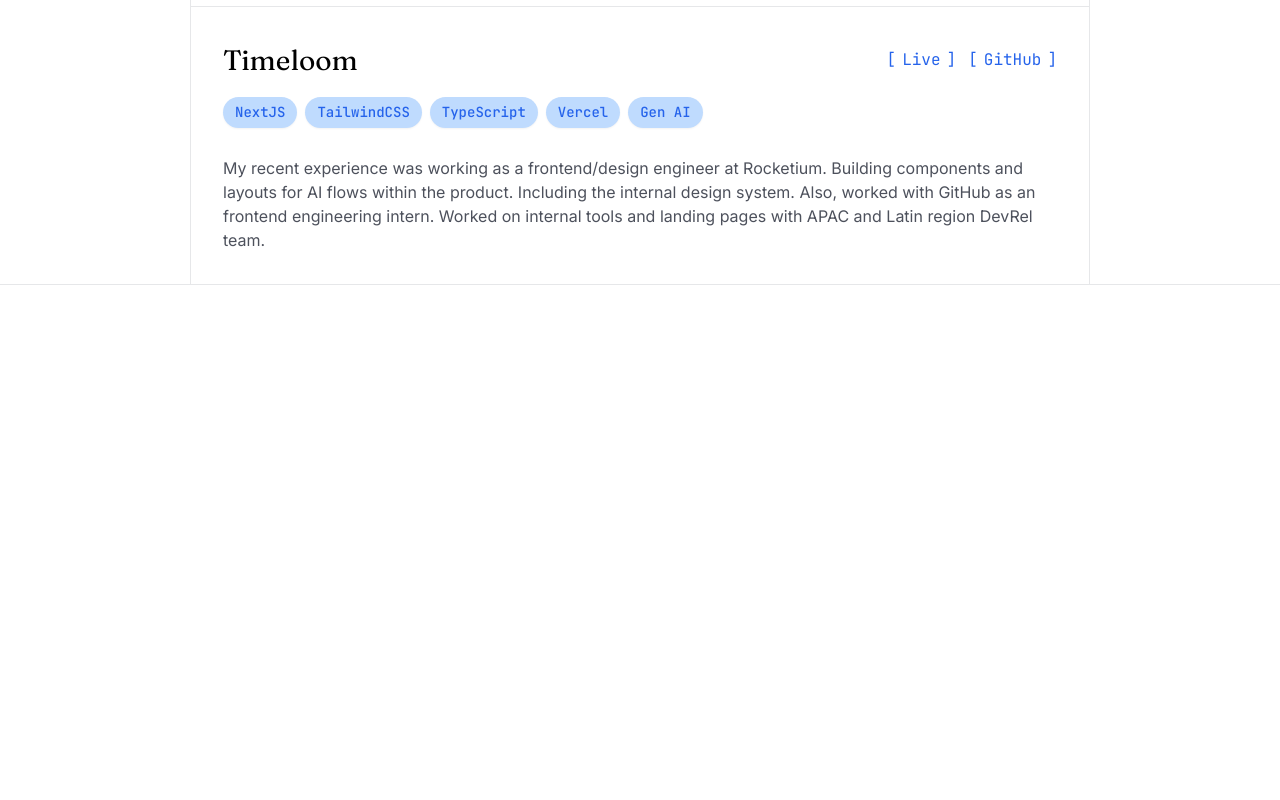
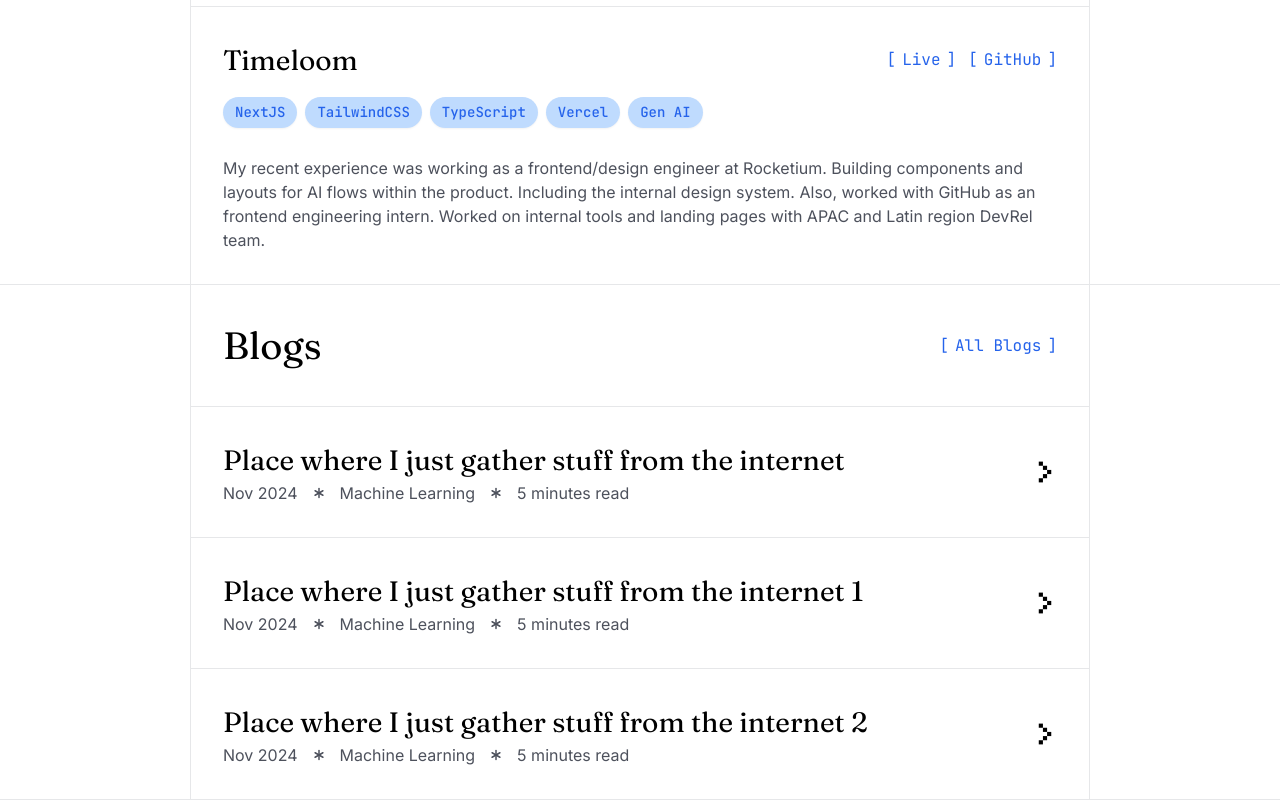
Before and after one commit to dubeyanant/portfolio-minimal, a Next.js app: page / in a window 1280 px wide. Shown: the part 1149-1949 px from the top of the page. Before the commit the page ends 1434 px from the top, so only its background shows below. Built offline with nearby package versions, Linux system fonts and the light colour scheme.

Commit message:
feat: add blogs section

```diff
--- a/src/app/page.tsx
+++ b/src/app/page.tsx
@@ -1,3 +1,4 @@
+import Blogs from "@/components/Blogs";
 import Header from "@/components/Header";
 import Navbar from "@/components/Navbar";
 import Projects from "@/components/Projects";
@@ -9,6 +10,7 @@ export default function Home() {
 			<Navbar />
 			<Header />
 			<Projects />
+			<Blogs />
 		</main>
 	);
 }
--- /dev/null
+++ b/src/components/BlogCard.tsx
@@ -0,0 +1,49 @@
+import { chevronRight } from "@/assets";
+import { cn } from "@/lib/utils";
+import type { BlogCardProps } from "@/types";
+import { Asterisk } from "lucide-react";
+import Image from "next/image";
+import Link from "next/link";
+import ChevronRight from "./ui/chevron-right";
+import TitleH3 from "./ui/title-h3";
+import { ViewContainer } from "./ui/view-container";
+
+const BlogCard = ({
+	className,
+	blogTitle,
+	href,
+	date,
+	topic,
+	readTime,
+}: BlogCardProps) => {
+	return (
+		<Link
+			href={href}
+			target="_blank"
+			rel="noopener noreferrer"
+			className="max-w-[900px] mx-auto block"
+		>
+			<ViewContainer
+				className={cn(
+					"border-b border-border/10 hover:bg-gray-50 hover:px-12 transition-all flex items-center",
+					className,
+				)}
+			>
+				<div className="grow ">
+					<TitleH3>{blogTitle}</TitleH3>
+					<div className="flex items-center gap-3 text-body">
+						<span className="">{date}</span>
+						<Asterisk size={18} />
+						<span className="">{topic}</span>
+						<Asterisk size={18} />
+						<span className="">{readTime} minutes read</span>
+					</div>
+				</div>
+				{/* <Image src={chevronRight} alt="Chevron Right" className="text-black" fill="#000" /> */}
+				<ChevronRight className="h-6 w-6" />
+			</ViewContainer>
+		</Link>
+	);
+};
+
+export default BlogCard;
--- /dev/null
+++ b/src/components/Blogs.tsx
@@ -0,0 +1,37 @@
+import { BLOGS } from "@/constants";
+import { cn } from "@/lib/utils";
+import type { GeneralComponent } from "@/types";
+import BlogCard from "./BlogCard";
+import SectionTitle from "./ui/section-title";
+
+const Blogs = ({ className, ...props }: GeneralComponent) => {
+	return (
+		<section
+			id="blogs"
+			className={cn("border-b border-border/10", className)}
+			{...props}
+		>
+			<SectionTitle
+				title="Blogs"
+				link={{
+					href: "https://blog.adarshdubey.com",
+					text: "All Blogs",
+					openInNewTab: true,
+				}}
+			/>
+			<div className="">
+				{BLOGS.map((blog, index) => (
+					<BlogCard
+						key={blog.blogTitle}
+						{...blog}
+						className={
+							index === BLOGS.length - 1 ? "border-b-0" : ""
+						}
+					/>
+				))}
+			</div>
+		</section>
+	);
+};
+
+export default Blogs;
--- /dev/null
+++ b/src/components/ui/chevron-right.tsx
@@ -0,0 +1,49 @@
+const ChevronRight = ({ className }: { className?: string }) => (
+	<svg
+		width="9"
+		height="14"
+		viewBox="0 0 9 14"
+		fill="none"
+		xmlns="http://www.w3.org/2000/svg"
+		className={className}
+	>
+		<title>Checkout</title>
+		<rect
+			x="0.865723"
+			y="0.933777"
+			width="2.4265"
+			height="2.4265"
+			fill="currentColor"
+		/>
+		<rect
+			x="3.29218"
+			y="3.36029"
+			width="2.4265"
+			height="2.4265"
+			fill="currentColor"
+		/>
+		<rect
+			x="5.71869"
+			y="5.78677"
+			width="2.4265"
+			height="2.4265"
+			fill="currentColor"
+		/>
+		<rect
+			x="3.29218"
+			y="8.21329"
+			width="2.4265"
+			height="2.4265"
+			fill="currentColor"
+		/>
+		<rect
+			x="0.865723"
+			y="10.6398"
+			width="2.4265"
+			height="2.4265"
+			fill="currentColor"
+		/>
+	</svg>
+);
+
+export default ChevronRight;
--- a/src/components/ui/section-title.tsx
+++ b/src/components/ui/section-title.tsx
@@ -19,7 +19,13 @@ const SectionTitle = ({
 			{...props}
 		>
 			<TitleH2>{title}</TitleH2>
-			<CustomLink href={link.href}>{link.text}</CustomLink>
+			<CustomLink
+				href={link.href}
+				target={link.openInNewTab ? "_blank" : "_self"}
+				rel={link.openInNewTab ? "noopener noreferrer" : ""}
+			>
+				{link.text}
+			</CustomLink>
 		</ViewContainer>
 	);
 };
--- a/src/constants/index.ts
+++ b/src/constants/index.ts
@@ -1,4 +1,4 @@
-import type { ProjectType } from "@/types";
+import type { BlogType, ProjectType } from "@/types";
 
 export const PROJECTS: ProjectType[] = [
 	{
@@ -74,3 +74,27 @@ export const PROJECTS: ProjectType[] = [
 		],
 	},
 ];
+
+export const BLOGS: BlogType[] = [
+	{
+		blogTitle: "Place where I just gather stuff from the internet",
+		href: "#",
+		date: "Nov 2024",
+		topic: "Machine Learning",
+		readTime: 5,
+	},
+	{
+		blogTitle: "Place where I just gather stuff from the internet 1",
+		href: "#",
+		date: "Nov 2024",
+		topic: "Machine Learning",
+		readTime: 5,
+	},
+	{
+		blogTitle: "Place where I just gather stuff from the internet 2",
+		href: "#",
+		date: "Nov 2024",
+		topic: "Machine Learning",
+		readTime: 5,
+	},
+];
```
Also changed, not shown: src/types/index.ts (+15 -10 lines).
